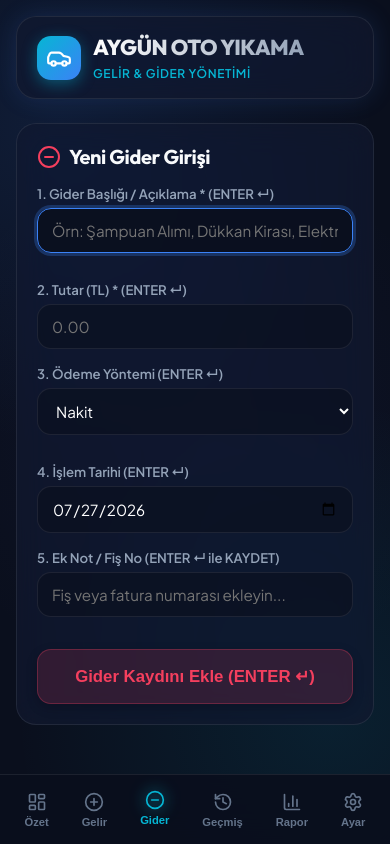
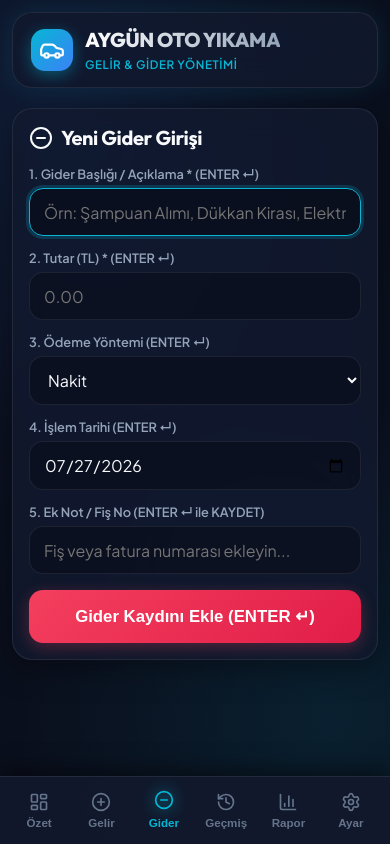
Before and after one commit to alisanakbass/ayg-nler_oto, a React (Vite) app: page / in a window 390 px wide. Both pictures are taken after a click on the button "Gider". Built offline with nearby package versions, Linux system fonts and the light colour scheme; no server answers; the database is empty.

Commit message:
Tailored distinct Desktop vs Mobile layouts and touch-friendly controls

```diff
--- a/src/index.css
+++ b/src/index.css
@@ -3,10 +3,10 @@
 :root {
   --bg-primary: #0a0f1d;
   --bg-secondary: #12192c;
-  --bg-card: rgba(18, 25, 44, 0.75);
-  --bg-card-hover: rgba(26, 36, 62, 0.85);
+  --bg-card: rgba(18, 25, 44, 0.85);
+  --bg-card-hover: rgba(26, 36, 62, 0.9);
   --border-color: rgba(255, 255, 255, 0.08);
-  --border-focus: #3b82f6;
+  --border-focus: #06b6d4;
 
   --accent-cyan: #06b6d4;
   --accent-blue: #3b82f6;
@@ -24,7 +24,7 @@
   --radius-lg: 20px;
   --radius-full: 9999px;
 
-  --shadow-glow: 0 0 25px rgba(59, 130, 246, 0.15);
+  --shadow-glow: 0 0 25px rgba(6, 182, 212, 0.12);
   --glass-backdrop: blur(16px) saturate(180%);
 }
 
@@ -54,18 +54,18 @@ h1, h2, h3, h4, h5, h6 {
   letter-spacing: -0.02em;
 }
 
-/* Layout Elements */
+/* Base Layout Containers */
 .app-container {
   max-width: 1200px;
   margin: 0 auto;
-  padding: 16px;
-  padding-bottom: 90px; /* Space for mobile nav */
+  padding: 12px;
+  padding-bottom: 85px; /* Mobile bottom nav offset */
 }
 
-@media (min-width: 768px) {
+@media (min-width: 900px) {
   .app-container {
     padding: 24px;
-    padding-bottom: 30px;
+    padding-bottom: 36px;
   }
 }
 
@@ -74,12 +74,12 @@ h1, h2, h3, h4, h5, h6 {
   display: flex;
   align-items: center;
   justify-content: space-between;
-  padding: 16px 20px;
+  padding: 14px 18px;
   background: var(--bg-card);
   backdrop-filter: var(--glass-backdrop);
   border: 1px solid var(--border-color);
   border-radius: var(--radius-lg);
-  margin-bottom: 24px;
+  margin-bottom: 20px;
   box-shadow: var(--shadow-glow);
 }
 
@@ -90,8 +90,8 @@ h1, h2, h3, h4, h5, h6 {
 }
 
 .logo-icon {
-  width: 44px;
-  height: 44px;
+  width: 42px;
+  height: 42px;
   border-radius: var(--radius-md);
   background: linear-gradient(135deg, var(--accent-cyan), var(--accent-blue));
   display: flex;
@@ -102,7 +102,7 @@ h1, h2, h3, h4, h5, h6 {
 }
 
 .brand-title {
-  font-size: 1.35rem;
+  font-size: 1.25rem;
   font-weight: 800;
   background: linear-gradient(to right, #fff, var(--text-secondary));
   -webkit-background-clip: text;
@@ -111,120 +111,23 @@ h1, h2, h3, h4, h5, h6 {
 }
 
 .brand-subtitle {
-  font-size: 0.75rem;
+  font-size: 0.725rem;
   color: var(--accent-cyan);
   font-weight: 600;
   letter-spacing: 0.05em;
   text-transform: uppercase;
 }
 
-/* Status Badge */
-.status-badge {
-  display: inline-flex;
-  align-items: center;
-  gap: 6px;
-  padding: 6px 12px;
-  border-radius: var(--radius-full);
-  font-size: 0.75rem;
-  font-weight: 600;
+/* Desktop Navigation (Header) */
+.nav-bar-desktop {
+  display: none;
 }
 
-.status-badge.supabase {
-  background: rgba(16, 185, 129, 0.15);
-  color: var(--accent-emerald);
-  border: 1px solid rgba(16, 185, 129, 0.3);
-}
-
-.status-badge.local {
-  background: rgba(245, 158, 11, 0.15);
-  color: var(--accent-amber);
-  border: 1px solid rgba(245, 158, 11, 0.3);
-}
-
-/* Glass Card */
-.glass-card {
-  background: var(--bg-card);
-  backdrop-filter: var(--glass-backdrop);
-  border: 1px solid var(--border-color);
-  border-radius: var(--radius-lg);
-  padding: 20px;
-  transition: all 0.25s cubic-bezier(0.4, 0, 0.2, 1);
-}
-
-.glass-card:hover {
-  border-color: rgba(255, 255, 255, 0.15);
-}
-
-/* Stat Grid */
-.stat-grid {
-  display: grid;
-  grid-template-columns: repeat(2, 1fr);
-  gap: 12px;
-  margin-bottom: 24px;
-}
-
-@media (min-width: 768px) {
-  .stat-grid {
-    grid-template-columns: repeat(4, 1fr);
-    gap: 16px;
-  }
-}
-
-.stat-card {
-  display: flex;
-  flex-direction: column;
-  gap: 8px;
-  position: relative;
-  overflow: hidden;
-}
-
-.stat-card::before {
-  content: '';
-  position: absolute;
-  top: 0;
-  left: 0;
-  width: 4px;
-  height: 100%;
-  border-radius: 4px 0 0 4px;
-}
-
-.stat-card.income::before { background: var(--accent-emerald); }
-.stat-card.expense::before { background: var(--accent-rose); }
-.stat-card.net::before { background: var(--accent-blue); }
-.stat-card.count::before { background: var(--accent-amber); }
-
-.stat-label {
-  font-size: 0.8rem;
-  color: var(--text-secondary);
-  font-weight: 500;
-}
-
-.stat-value {
-  font-size: 1.4rem;
-  font-weight: 800;
-  font-family: 'Outfit', sans-serif;
-}
-
-@media (min-width: 768px) {
-  .stat-value {
-    font-size: 1.75rem;
-  }
-}
-
-.text-emerald { color: var(--accent-emerald); }
-.text-rose { color: var(--accent-rose); }
-.text-blue { color: var(--accent-blue); }
-.text-amber { color: var(--accent-amber); }
-
-/* Navigation Tabs (Desktop Header / Bottom Mobile Bar) */
-.nav-bar-desktop {
-  display: none;
-  gap: 8px;
-}
-
-@media (min-width: 768px) {
+@media (min-width: 900px) {
   .nav-bar-desktop {
     display: flex;
+    align-items: center;
+    gap: 8px;
   }
 }
 
@@ -232,47 +135,48 @@ h1, h2, h3, h4, h5, h6 {
   display: flex;
   align-items: center;
   gap: 8px;
-  padding: 10px 16px;
+  padding: 8px 16px;
   border-radius: var(--radius-md);
   background: transparent;
   color: var(--text-secondary);
   border: 1px solid transparent;
+  font-size: 0.875rem;
   font-weight: 600;
-  font-size: 0.875rem;
   cursor: pointer;
   transition: all 0.2s ease;
 }
 
 .nav-item:hover {
+  background: rgba(255, 255, 255, 0.05);
   color: var(--text-primary);
-  background: rgba(255, 255, 255, 0.05);
 }
 
 .nav-item.active {
-  background: linear-gradient(135deg, rgba(59, 130, 246, 0.2), rgba(6, 182, 212, 0.2));
+  background: linear-gradient(135deg, rgba(6, 182, 212, 0.2), rgba(59, 130, 246, 0.2));
   color: #fff;
-  border-color: rgba(59, 130, 246, 0.4);
-  box-shadow: 0 4px 12px rgba(59, 130, 246, 0.15);
+  border-color: rgba(6, 182, 212, 0.4);
+  box-shadow: 0 0 15px rgba(6, 182, 212, 0.2);
 }
 
-/* Bottom Nav for Mobile */
+/* Mobile Bottom Navigation */
 .mobile-nav {
   display: flex;
   position: fixed;
   bottom: 0;
   left: 0;
   right: 0;
-  height: 70px;
-  background: rgba(10, 15, 29, 0.92);
-  backdrop-filter: blur(20px);
+  height: 68px;
+  background: rgba(18, 25, 44, 0.95);
+  backdrop-filter: var(--glass-backdrop);
   border-top: 1px solid var(--border-color);
-  z-index: 100;
+  z-index: 1000;
   justify-content: space-around;
   align-items: center;
-  padding: 0 8px;
+  padding: 4px 8px;
+  box-shadow: 0 -5px 25px rgba(0,0,0,0.5);
 }
 
-@media (min-width: 768px) {
+@media (min-width: 900px) {
   .mobile-nav {
     display: none;
   }
@@ -282,190 +186,221 @@ h1, h2, h3, h4, h5, h6 {
   display: flex;
   flex-direction: column;
   align-items: center;
+  justify-content: center;
   gap: 4px;
-  color: var(--text-muted);
-  font-size: 0.7rem;
-  font-weight: 600;
+  flex: 1;
+  height: 100%;
   background: none;
   border: none;
+  color: var(--text-muted);
+  font-size: 0.725rem;
+  font-weight: 600;
   cursor: pointer;
-  padding: 8px 12px;
-  border-radius: var(--radius-md);
   transition: all 0.2s ease;
 }
 
 .mobile-nav-item.active {
   color: var(--accent-cyan);
-  transform: translateY(-2px);
 }
 
 .mobile-nav-item.active svg {
+  transform: translateY(-2px);
   filter: drop-shadow(0 0 8px var(--accent-cyan));
 }
 
-/* Forms & Inputs */
+/* Glass Card Component */
+.glass-card {
+  background: var(--bg-card);
+  backdrop-filter: var(--glass-backdrop);
+  border: 1px solid var(--border-color);
+  border-radius: var(--radius-lg);
+  padding: 16px;
+  margin-bottom: 16px;
+  box-shadow: 0 8px 32px 0 rgba(0, 0, 0, 0.37);
+}
+
+@media (min-width: 900px) {
+  .glass-card {
+    padding: 24px;
+    margin-bottom: 24px;
+  }
+}
+
+/* Grid Layouts - Mobile vs Desktop */
+.form-grid-responsive {
+  display: grid;
+  grid-template-columns: 1fr;
+  gap: 16px;
+}
+
+@media (min-width: 900px) {
+  .form-grid-responsive {
+    grid-template-columns: 1fr;
+    gap: 24px;
+  }
+}
+
+.form-grid {
+  display: grid;
+  grid-template-columns: 1fr;
+  gap: 14px;
+  margin-bottom: 14px;
+}
+
+@media (min-width: 640px) {
+  .form-grid {
+    grid-template-columns: 1fr 1fr;
+    gap: 16px;
+  }
+}
+
+.dashboard-stats-grid {
+  display: grid;
+  grid-template-columns: 1fr 1fr;
+  gap: 12px;
+  margin-bottom: 20px;
+}
+
+@media (min-width: 900px) {
+  .dashboard-stats-grid {
+    grid-template-columns: repeat(4, 1fr);
+    gap: 16px;
+  }
+}
+
+/* Form Controls - Mobile Touch Optimized */
 .form-group {
   display: flex;
   flex-direction: column;
   gap: 6px;
-  margin-bottom: 16px;
 }
 
 .form-label {
-  font-size: 0.825rem;
+  font-size: 0.8rem;
   font-weight: 600;
   color: var(--text-secondary);
 }
 
 .form-control {
   width: 100%;
+  min-height: 48px; /* Touch target minimum height */
   padding: 12px 14px;
-  background: rgba(10, 15, 29, 0.6);
+  background: rgba(10, 15, 29, 0.7);
   border: 1px solid var(--border-color);
   border-radius: var(--radius-md);
-  color: #fff;
-  font-size: 0.95rem;
+  color: var(--text-primary);
+  font-size: 16px; /* Prevents auto-zoom on mobile Safari */
   font-family: inherit;
-  outline: none;
   transition: all 0.2s ease;
 }
 
 .form-control:focus {
-  border-color: var(--accent-blue);
-  box-shadow: 0 0 0 3px rgba(59, 130, 246, 0.25);
-  background: rgba(10, 15, 29, 0.85);
+  outline: none;
+  border-color: var(--accent-cyan);
+  box-shadow: 0 0 0 3px rgba(6, 182, 212, 0.2);
+  background: rgba(10, 15, 29, 0.9);
 }
 
-.form-grid {
-  display: grid;
-  grid-template-columns: 1fr;
-  gap: 12px;
-}
-
-@media (min-width: 640px) {
-  .form-grid {
-    grid-template-columns: repeat(2, 1fr);
-  }
-}
-
-.form-grid-responsive {
-  display: grid;
-  grid-template-columns: 1fr;
-  gap: 24px;
-}
-
-@media (min-width: 900px) {
-  .form-grid-responsive {
-    grid-template-columns: 1fr 1fr;
-  }
-}
-
-/* Custom Buttons */
+/* Buttons */
 .btn {
   display: inline-flex;
   align-items: center;
   justify-content: center;
   gap: 8px;
+  min-height: 48px;
   padding: 12px 20px;
   border-radius: var(--radius-md);
+  font-size: 0.925rem;
   font-weight: 700;
-  font-size: 0.95rem;
   cursor: pointer;
   border: none;
-  transition: all 0.2s cubic-bezier(0.4, 0, 0.2, 1);
-  box-shadow: 0 4px 12px rgba(0, 0, 0, 0.2);
-}
-
-.btn-primary {
-  background: linear-gradient(135deg, var(--accent-blue), var(--accent-cyan));
-  color: #fff;
-}
-
-.btn-primary:hover {
-  opacity: 0.95;
-  transform: translateY(-1px);
-  box-shadow: 0 6px 18px rgba(6, 182, 212, 0.35);
-}
-
-.btn-emerald {
-  background: linear-gradient(135deg, #10b981, #059669);
-  color: #fff;
-}
-
-.btn-emerald:hover {
-  opacity: 0.95;
-  transform: translateY(-1px);
-  box-shadow: 0 6px 18px rgba(16, 185, 129, 0.35);
-}
-
-.btn-danger {
-  background: rgba(244, 63, 94, 0.15);
-  color: var(--accent-rose);
-  border: 1px solid rgba(244, 63, 94, 0.3);
-}
-
-.btn-danger:hover {
-  background: rgba(244, 63, 94, 0.25);
-}
-
-.btn-secondary {
-  background: rgba(255, 255, 255, 0.08);
-  color: var(--text-primary);
-  border: 1px solid var(--border-color);
-}
-
-.btn-secondary:hover {
-  background: rgba(255, 255, 255, 0.12);
-}
-
-.btn-sm {
-  padding: 6px 10px;
-  font-size: 0.775rem;
-  border-radius: var(--radius-sm);
+  transition: all 0.2s ease;
 }
 
 .btn-full {
   width: 100%;
 }
 
-/* Service Selector Chips */
+.btn-sm {
+  min-height: 36px;
+  padding: 6px 12px;
+  font-size: 0.8rem;
+}
+
+.btn-primary {
+  background: linear-gradient(135deg, var(--accent-cyan), var(--accent-blue));
+  color: #fff;
+  box-shadow: 0 4px 15px rgba(6, 182, 212, 0.3);
+}
+
+.btn-primary:hover {
+  transform: translateY(-1px);
+  box-shadow: 0 6px 20px rgba(6, 182, 212, 0.4);
+}
+
+.btn-emerald {
+  background: linear-gradient(135deg, #10b981, #059669);
+  color: #fff;
+  box-shadow: 0 4px 15px rgba(16, 185, 129, 0.3);
+}
+
+.btn-danger {
+  background: linear-gradient(135deg, var(--accent-rose), #e11d48);
+  color: #fff;
+  box-shadow: 0 4px 15px rgba(244, 63, 94, 0.3);
+}
+
+.btn-secondary {
+  background: rgba(255, 255, 255, 0.06);
+  color: var(--text-primary);
+  border: 1px solid var(--border-color);
+}
+
+.btn-secondary:hover {
+  background: rgba(255, 255, 255, 0.1);
+}
+
+/* Service Chips Grid */
 .chip-grid {
   display: grid;
-  grid-template-columns: repeat(auto-fill, minmax(130px, 1fr));
-  gap: 8px;
-  margin-bottom: 16px;
+  grid-template-columns: repeat(auto-fill, minmax(135px, 1fr));
+  gap: 10px;
+  margin-top: 10px;
+}
+
+@media (min-width: 640px) {
+  .chip-grid {
+    grid-template-columns: repeat(auto-fill, minmax(165px, 1fr));
+    gap: 12px;
+  }
 }
 
 .chip-item {
   padding: 10px 12px;
+  background: rgba(10, 15, 29, 0.6);
+  border: 1px solid var(--border-color);
   border-radius: var(--radius-md);
-  background: rgba(255, 255, 255, 0.03);
-  border: 1px solid var(--border-color);
-  color: var(--text-secondary);
   cursor: pointer;
-  font-size: 0.8rem;
-  font-weight: 600;
-  text-align: center;
   transition: all 0.2s ease;
+  font-size: 0.825rem;
   display: flex;
   flex-direction: column;
-  gap: 2px;
+  gap: 3px;
 }
 
 .chip-item:hover {
   border-color: rgba(255, 255, 255, 0.2);
-  color: #fff;
 }
 
 .chip-item.selected {
-  background: linear-gradient(135deg, rgba(6, 182, 212, 0.2), rgba(59, 130, 246, 0.2));
+  background: linear-gradient(135deg, rgba(6, 182, 212, 0.25), rgba(59, 130, 246, 0.25));
   border-color: var(--accent-cyan);
   color: #fff;
-  box-shadow: 0 0 12px rgba(6, 182, 212, 0.25);
+  box-shadow: 0 0 14px rgba(6, 182, 212, 0.3);
 }
 
 .chip-price {
-  font-size: 0.9rem;
+  font-size: 0.95rem;
   font-weight: 800;
   color: var(--accent-cyan);
 }
@@ -474,6 +409,7 @@ h1, h2, h3, h4, h5, h6 {
 .table-responsive {
   width: 100%;
   overflow-x: auto;
+  -webkit-overflow-scrolling: touch;
 }
 
 .custom-table {
@@ -491,12 +427,14 @@ h1, h2, h3, h4, h5, h6 {
   text-transform: uppercase;
   font-size: 0.725rem;
   letter-spacing: 0.05em;
+  white-space: nowrap;
 }
 
 .custom-table td {
   padding: 14px;
   border-bottom: 1px solid rgba(255, 255, 255, 0.04);
   color: var(--text-primary);
+  white-space: nowrap;
 }
 
 .custom-table tr:hover td {
@@ -518,7 +456,6 @@ h1, h2, h3, h4, h5, h6 {
   border: 1px solid #000;
   box-shadow: 0 2px 4px rgba(0,0,0,0.3);
   letter-spacing: 1px;
-  position: relative;
 }
 
 .plate-badge::before {
@@ -568,6 +505,7 @@ h1, h2, h3, h4, h5, h6 {
   justify-content: center;
 }
 
+.gap-1 { gap: 4px; }
 .gap-2 { gap: 8px; }
 .gap-3 { gap: 12px; }
 .gap-4 { gap: 16px; }
```
